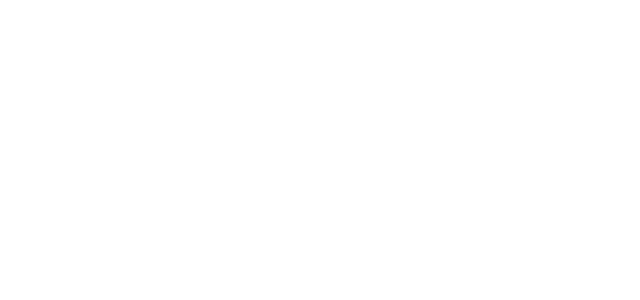
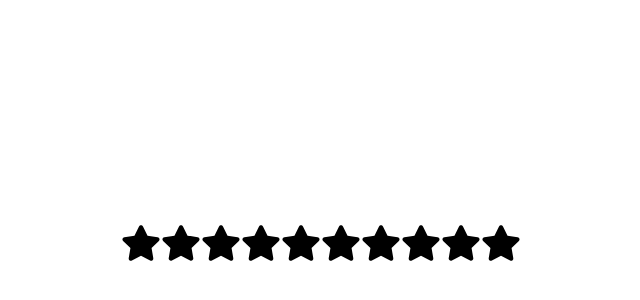
Before and after one commit to push0012/React_Learning, a React (Vite) app in the folder my-first-project/: page / in a window 1280 px wide. Shown: the part 154-454 px from the top of the page, without its empty margins (319-959 px from the left). Built offline with nearby package versions, Linux system fonts and the light colour scheme.

Commit message:
star rating component

```diff
--- a/my-first-project/src/App.jsx
+++ b/my-first-project/src/App.jsx
@@ -1,7 +1,9 @@
+/* eslint-disable no-unused-vars */
 
 import './App.css'
 import Accourdian from './components/accordian'
 import RandomColor from './components/random-color'
+import StarRating from './components/star-rating'
 
 function App() {
 
@@ -10,7 +12,7 @@
     <div className='App'>
       {/*<Accourdian/>*/}
       {/*<RandomColor />*/}
-
+        <StarRating noOfStars = {10}/>
 
     </div>
   )
--- a/my-first-project/src/components/star-rating/index.jsx
+++ b/my-first-project/src/components/star-rating/index.jsx
@@ -1,8 +1,38 @@
-function StarRating(noOfStars){
+/* eslint-disable react/prop-types */
+/* eslint-disable no-unused-vars */
+import { useState } from 'react';
+import {FaStar} from 'react-icons/fa'
+import './styles.css';
+
+function StarRating({noOfStars = 5}){
+
+    const [rating, setRating] = useState(0);
+    const [hover, setHover] = useState(0);
+
+    function handleClick(getCurentIndex){
+        setRating(getCurentIndex);
+    }
+    function handleMouseEnter(getCurentIndex){
+        setHover(getCurentIndex);
+    }
+    function handleMouseLeave(){
+       setHover(rating);
+    }
 
     return <div className="star-rating">
         {
-            [...Array(noOfStars)].map
+            [...Array(noOfStars)].map((_, index)=>{
+                index += 1;
+
+                return <FaStar
+                key={index}
+                className={index <= (hover || rating) ? 'active' : 'inactive'}
+                onClick={()=> handleClick(index)}
+                onMouseMove={()=> handleMouseEnter(index)}
+                onMouseLeave={()=> handleMouseLeave()}
+                size={40}
+                />
+            })
         }
 
     </div>
--- a/my-first-project/src/components/star-rating/styles.css
+++ b/my-first-project/src/components/star-rating/styles.css
@@ -0,0 +1,7 @@
+.active{
+    color: #fff700;
+}
+
+.inactive{
+    color: #000000;
+}
```
